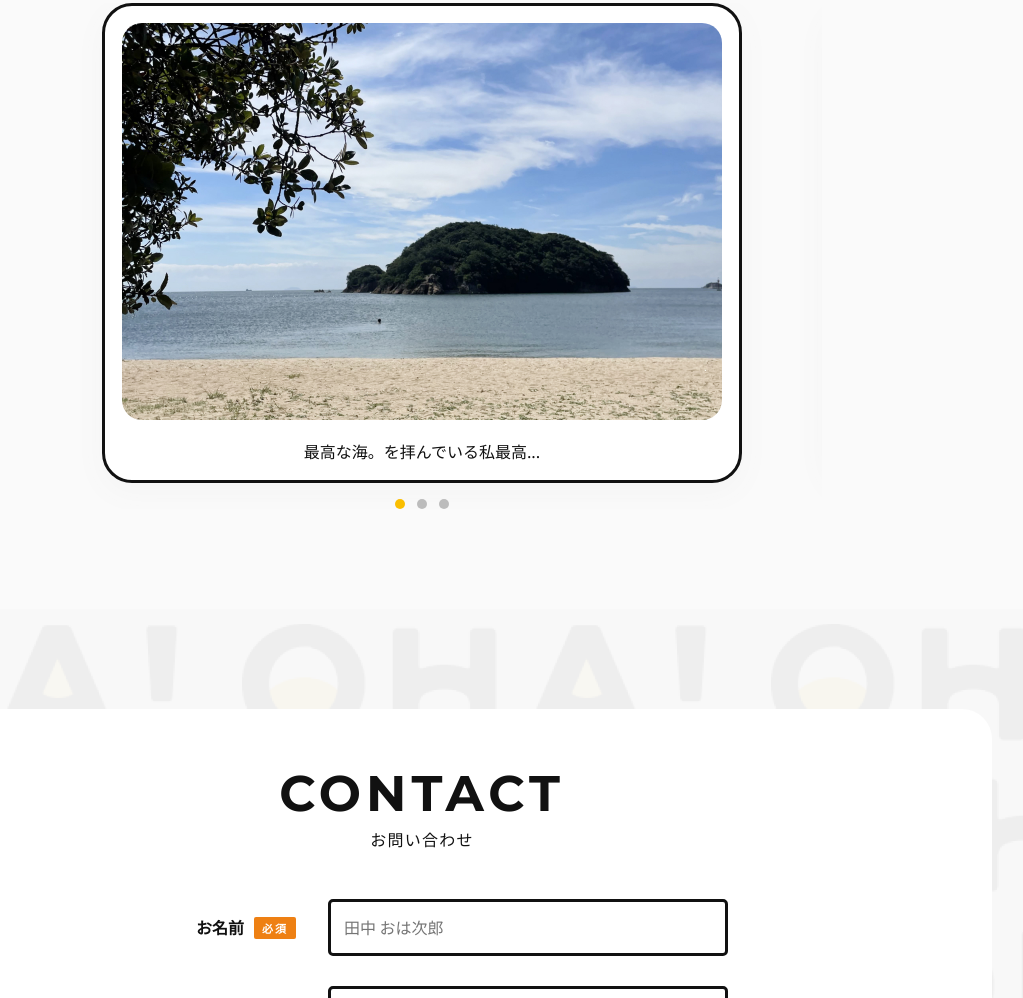
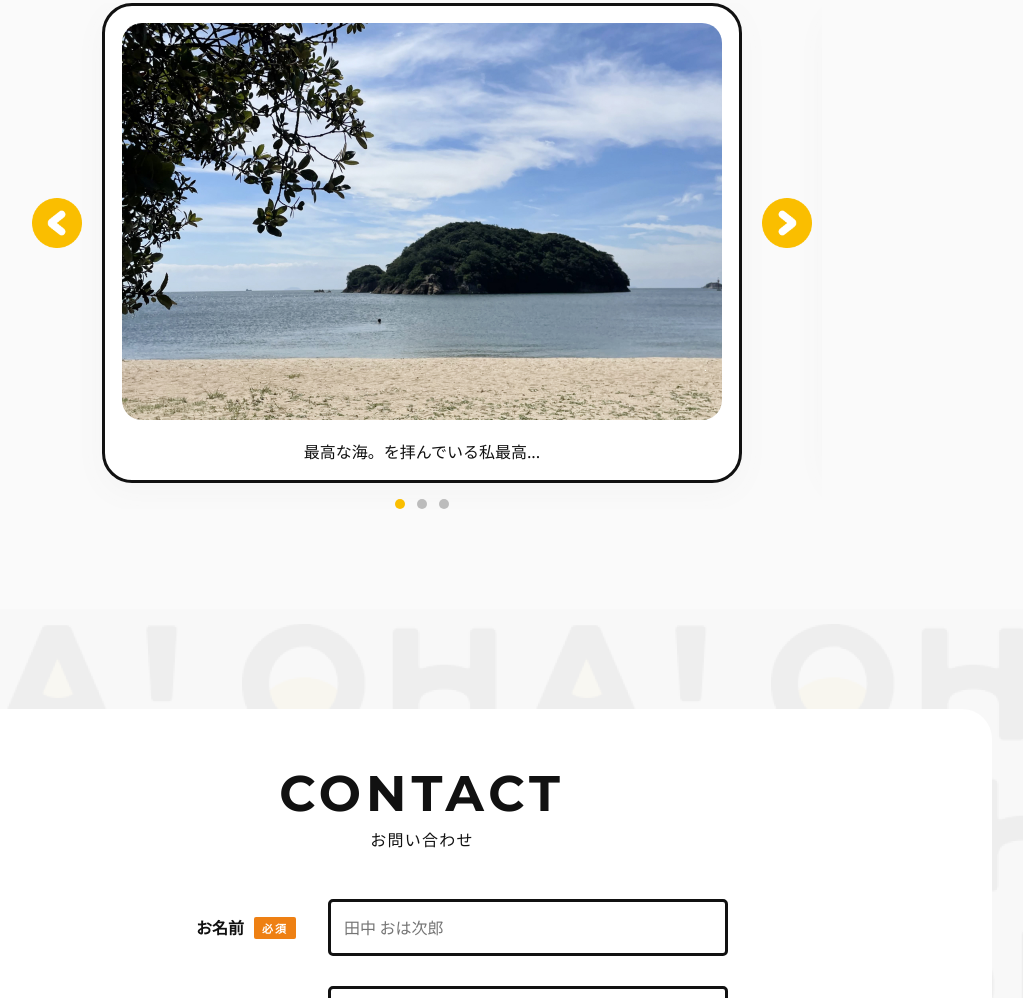
Before and after one commit to akweb-works/akira_oha, a plain HTML site: page index.html in a window 1280 px wide. Shown: the part 8583-9581 px from the top of the page, without its empty margins (218-1241 px from the left). Drawn offline with nearby package versions, Linux system fonts and the light colour scheme; the site is published under a folder, as on GitHub Pages, so addresses that start at the root find nothing.

Commit message:
fix swiper icon path

```diff
--- a/sass/style.scss
+++ b/sass/style.scss
@@ -1602,7 +1602,7 @@ body {
 }
 
 .gallery__prev {
-  background: url(/img/prev-icon.png) no-repeat center center / contain;
+  background: url(../img/prev-icon.png) no-repeat center center / contain;
   left: 0;
 
   @include mq("pc") {
@@ -1611,7 +1611,7 @@ body {
 }
 
 .gallery__next {
-  background: url(/img/next-icon.png) no-repeat center center / contain;
+  background: url(../img/next-icon.png) no-repeat center center / contain;
   right: 0;
 
   @include mq("pc") {
```
Also changed, not shown: css/style.css.
